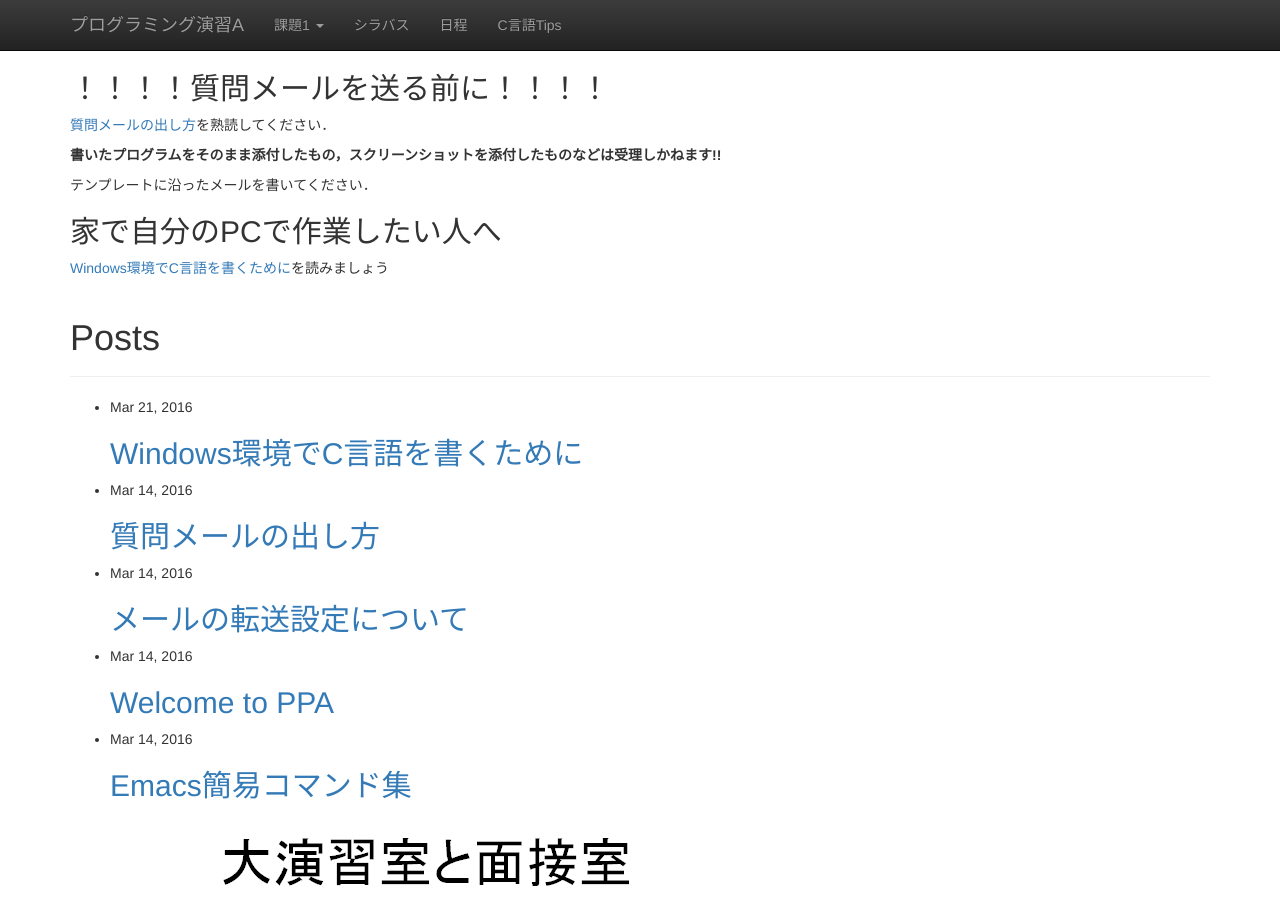
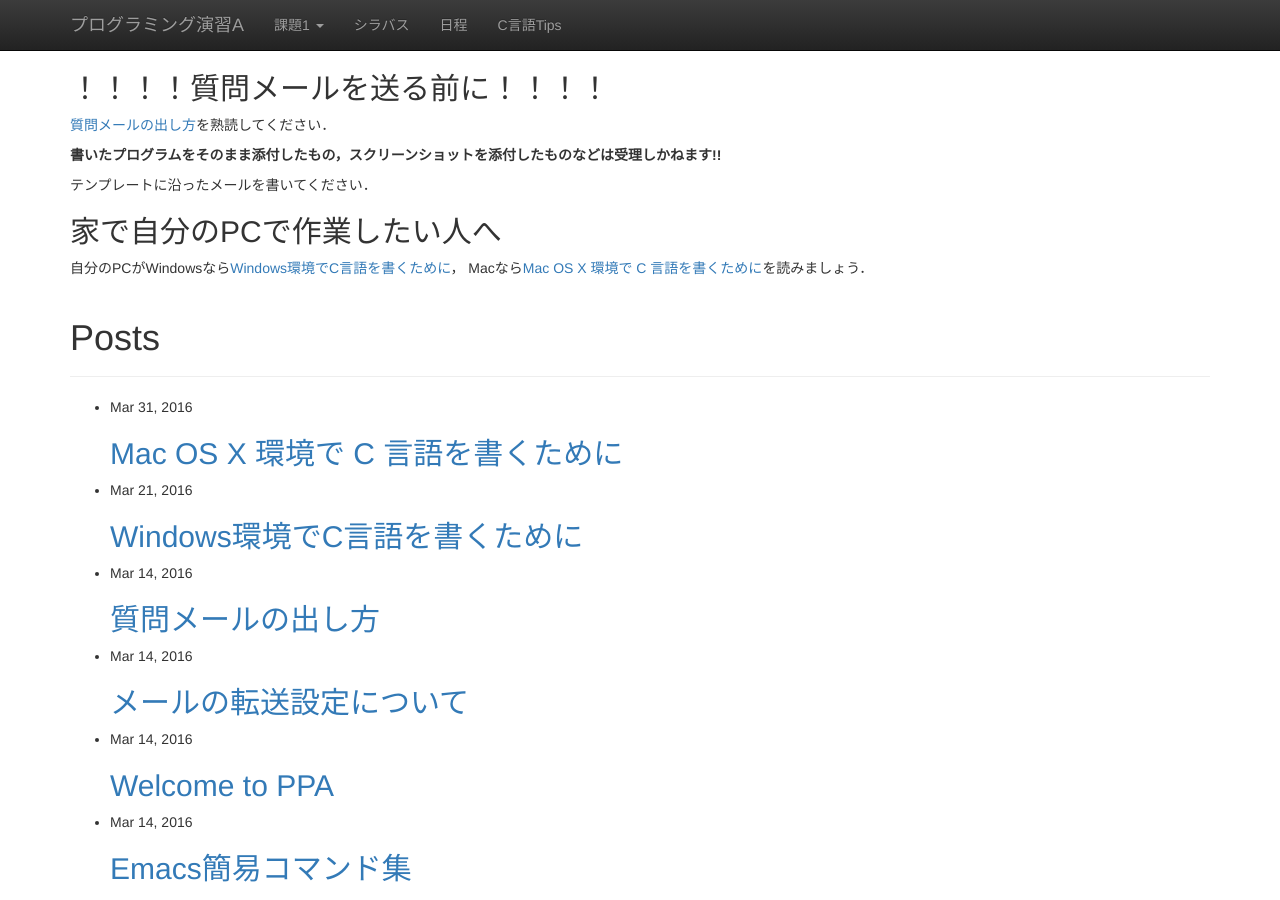
Before and after one commit to ecei-tohoku/ppa-public, a Jekyll site: the page built from index.md, in a window 1280 px wide and 900 px high, scrolled down 434 px. Built offline with Jekyll 4.4.1, drawn with Linux system fonts in a browser that asks for light colours; nearby versions of some CDN libraries; some of the changed lines change nothing that is shown.

Commit message:
Post how to install gcc on mac os x
Close #9.

````diff
--- /dev/null
+++ b/_posts/2016-03-31-gcc_for_osx.md
@@ -0,0 +1,49 @@
+---
+layout: post
+title:  "Mac OS X 環境で C 言語を書くために"
+date:   2016-03-31 16:29:55 +0900
+---
+
+## はじめに
+
+この記事は，皆さんが自身の Mac OS X 環境で C 言語を書くためにどのような準備をすれば良いかを説明するものです．
+Windows 環境の方は [Windows環境でC言語を書くために]({{site.baseurl}}{% post_url 2016-03-24-gcc_for_windows %}) を参照してください．
+また，OS X でバリバリ開発してるよという方にはこの記事は必要ありません．
+
+## 環境構築
+
+OS X は UNIX をベースとしているので，演習室の計算機と同じような感覚で使えますが，
+残念なことに，C 言語のコンパイルに必要な gcc を含む開発者向けのツールが付属していません．
+この節では，それらをインストールする手順を説明します．
+
+と言っても，OS X で開発者向けのツールをインストールする方法はとても簡単です（Windows と違って！）．
+まず，App Store で Xcode をインストールしてください．
+インストールが完了したら，ターミナルを起動します（ターミナルは Finder を開いて「アプリケーション」→「ユーティリティ」→「ターミナル」で起動できます）．
+そして，次のコマンドを入力してください．
+
+```
+$ xcode-select --install
+```
+
+インストールするかどうか尋ねられるので，インストールを選択します．
+後はしばらく待てば gcc などのインストールが完了します．
+終わったら，試しに次のコマンドを入力してみましょう．
+
+```
+$ gcc -v
+```
+
+おそらく次のような出力が得られるでしょう．
+
+```
+Configured with: --prefix=/Applications/Xcode.app/Contents/Developer/usr --with-gxx-include-dir=/Applications/Xcode.app/Contents/Developer/Platforms/MacOSX.platform/Developer/SDKs/MacOSX10.11.sdk/usr/include/c++/4.2.1
+Apple LLVM version 7.0.2 (clang-700.1.81)
+Target: x86_64-apple-darwin15.3.0
+Thread model: posix
+```
+
+筆者の環境とはバージョン番号などの細かい違いがあるかもしれませんが，このように表示されたら gcc を正常にインストールできたことになります．
+
+## 参考資料
+
+- [Xcode Command Line Tools - Yosemite - Install](http://railsapps.github.io/xcode-command-line-tools.html)
--- a/index.md
+++ b/index.md
@@ -29,4 +29,6 @@ submitを実行した後は．[プログラム投稿サイト]にアクセスし
 テンプレートに沿ったメールを書いてください．
 
 ## 家で自分のPCで作業したい人へ
-[Windows環境でC言語を書くために]({{site.baseurl}}{% post_url 2016-03-24-gcc_for_windows %})を読みましょう
+
+自分のPCがWindowsなら[Windows環境でC言語を書くために]({{site.baseurl}}{% post_url 2016-03-24-gcc_for_windows %})，
+Macなら[Mac OS X 環境で C 言語を書くために]({{site.baseurl}}{% post_url 2016-03-31-gcc_for_osx %})を読みましょう．
````
